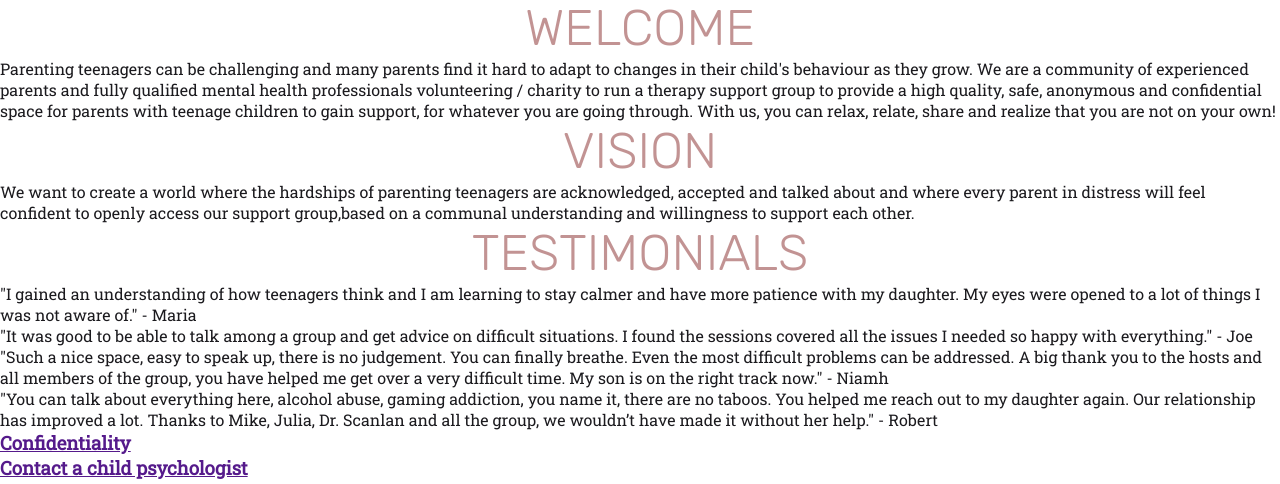
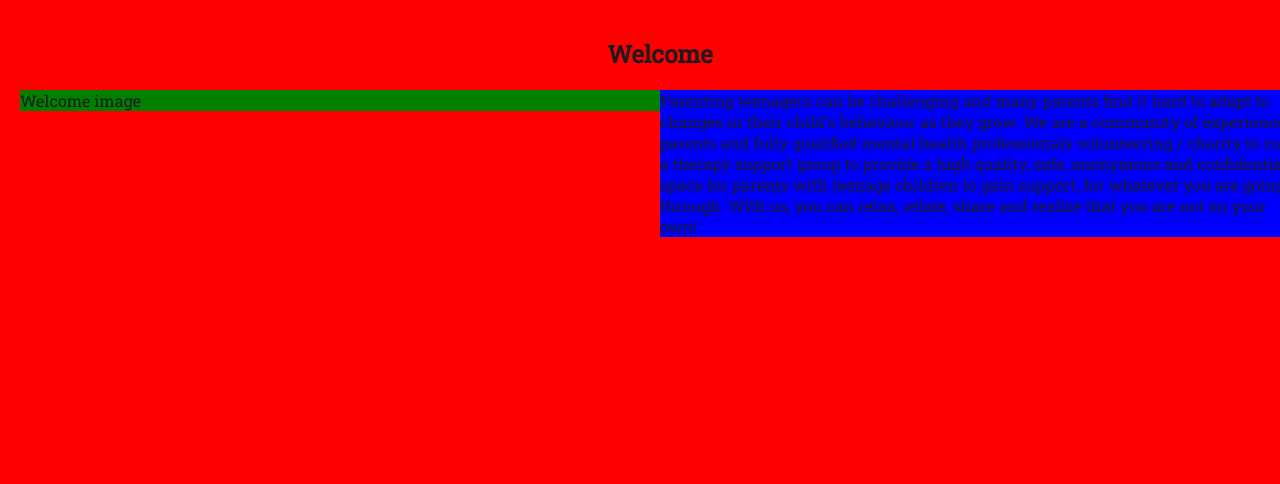
Before and after one commit to renatalantos/Embrace-support-group, a plain HTML site: page index.html in a window 1280 px wide. Shown: the part 742-1226 px from the top of the page. Drawn offline with Linux system fonts and the light colour scheme.

Commit message:
Add divs and name them to space out embrace-main-text-are

```diff
--- a/assets/css/style.css
+++ b/assets/css/style.css
@@ -17,10 +17,11 @@ body {
     background-color #D7C3CC;
     color: #1B1A1E;
     padding: 0;
-    margin:0;
+    margin: 0;
     background-color: #CFC4F41;
 }
 
+/*header and logo */
 header {
     width: 100%;
     min-height: 140px;
@@ -39,16 +40,17 @@ header {
     float: left;
     /margin-left: 30px;
     margin-top: 20px;
-    margin-left:30px;
+    margin-left: 30px;
     border-radius: 20px;
 
 
 }
 
+/*navigation links*/
 #menu {
     float: right;
     font-size: 32px;
-    font-weight:500;
+    font-weight: 500;
     font-family: Rubik, serif;
     font-weight: 500;
     line-height: 32px;
@@ -65,7 +67,7 @@ header {
 
 
     list-style-type: none;
-     display:inline;
+    display: inline;
 
 
     /*padding values calculated on the basis
@@ -90,12 +92,12 @@ header {
 
 
 #menu a:active {
-    color:rgb(199, 99, 99) ;
+    color: rgb(199, 99, 99);
     text-decoration: underline;
 
 }
 
-
+/*main image area*/
 #embrace-main {
     height: 600px;
     width: 100%;
@@ -113,7 +115,7 @@ header {
 
 }
 
-
+/*title label */
 #embrace-summary {
     margin-left: 20px;
     width: auto;
@@ -123,6 +125,7 @@ header {
     background-color: rgb(210, 199, 230, .3);
     animation: fadeIn 20s;
     position: absolute;
+    /*animation to fade label in and out*/
     -webkit-animation: fadeIn 20s;
     -moz-animation: fadeIn 20s;
     -o-animation: fadeIn 20s;
@@ -206,6 +209,7 @@ header {
     }
 }
 
+/*title label text*/
 
 #embrace-summary h1 {
     font-size: 50px;
@@ -217,13 +221,15 @@ header {
     padding-left: 50px;
     padding-right: 50px;
     text-align: center;
-    animation-name: expand;
-    animation-duration: 20s;
+
+    /*animation to increase text size and change text color*/
+    /*   animation-name: expand;
+    animation-duration: 20s;*/
 
 
 }
 
-@keyframes expand {
+/*@keyframes expand {
     0% {
         font-size: 50px;
         color: #BCCBD6;
@@ -280,26 +286,26 @@ header {
 }
 
 
+*/
 
 
 
+/*motto label*/
 
 
-
-
-#cover-text {
+#cover-text p {
 
     height: auto;
-    width: 250px;
+    width: 200px;
     background-color: rgb(133, 39, 39, .5);
     right: 100px;
     top: 20px;
     right: 20px;
+    padding: 10px;
     position: absolute;
+
     border-radius: 5%;
-    font-family: Rubik, serif;
-    font-size: 25px;
-    font-weight: 500;
+
     letter-spacing: 2px;
     color: white;
     padding-left: 10px;
@@ -310,13 +316,55 @@ header {
 
 }
 
-.container h1 {
+/*motto text*/
+.cover-text h1 {
     text-align: center;
-    color:rgb(133, 39, 39, .5);
-    text-transform: uppercase;
-    font-weight:500;
+    color: rgb(133, 39, 39, .5);
+
+    font-weight: initial;
     font-family: Rubik, serif;
     font-size: 50px;
 
+}
+
+#embrace-main-text-area {
+    height: auto;
+    width: 100%;
+    overflow: hidden;
+    position: relative;
+
 
 }
+
+
+.content-block {
+    height: 600px;
+    width: 100%;
+    margin: 0 auto; /*to center div, not here*/
+    padding: 20px;
+
+    background-color: red;
+
+}
+
+
+.content-block h1 {
+
+    text-align: center;
+    padding: 20px;
+}
+.to-right {
+    float: right;
+    width:50%;
+    background-color: blue;
+    height: auto; /*might need to change this to a value*/
+}
+
+.to-left {
+    float: left;
+    width:50%;
+    background-color: green;
+    height: auto; /*might need to change this to a value*/
+}
+
+}
--- a/index.html
+++ b/index.html
@@ -54,8 +54,9 @@
 
     <section id="embrace-main-text-area">
 
-        <div class="container">
+        <div class="content-block">
             <h1>Welcome</h1>
+            <div class="to-right">
                 <p>Parenting teenagers can be challenging
                     and many parents find it hard to adapt to changes
                     in their child's behaviour as they grow.
@@ -66,19 +67,28 @@
                     With us, you can relax, relate, share and realize that you are not on your own!
                 </p>
             </div>
-        <div class="container">
+
+            <div class="to-left">Welcome image</div>
+        </div>
+        <div class="content-block">
+
             <h1>Vision</h1>
+            <div class="to-right">
             <p>We want to create a world where the hardships of parenting teenagers are acknowledged,
                 accepted and talked about and where every parent in distress will feel confident
                 to openly access our support group,based on a communal understanding and willingness
                 to support each other. </p>
         </div>
 
+        <div class="to-left">Vision-image</div>
 
-        <div class="container">
+        </div>
+
+
+        <div class="content-block">
             <h1>Testimonials</h1>
             <ul>
-                <li>
+                <li><a>Image of parent1</a>
                     <p>"I gained an understanding of how teenagers think and I am learning
                         to stay calmer and have more patience with my daughter.
                         My eyes were opened to a lot of things I was not aware of." - Maria</p>
@@ -86,13 +96,13 @@
 
 
 
-                <li>
+                <li><a>Image of parent2</a>
                     <p>"It was good to be able to talk among a group and get advice on difficult situations.
                         I found the sessions covered all the issues I needed so happy with everything." - Joe</p>
                 </li>
 
 
-                <li>
+                <li><a>Image of parent3</a>
                     <p>"Such a nice space, easy to speak up, there is no judgement. You can finally breathe.
                         Even the most difficult problems can be addressed. A big thank you to the hosts and
                         all members of the group, you have helped me get over a very difficult time.
@@ -100,7 +110,7 @@
                 </li>
 
 
-                <li>
+                <li><a>Image of parent4</a>
                     <p>"You can talk about everything here, alcohol abuse, gaming addiction, you name it, there are no
                         taboos.
                         You helped me reach out to my daughter again. Our relationship has improved a lot.
```
Also changed, not shown: assets/images/Fry.jpg (added). Lines whose indentation alone changed are shown as unchanged.
